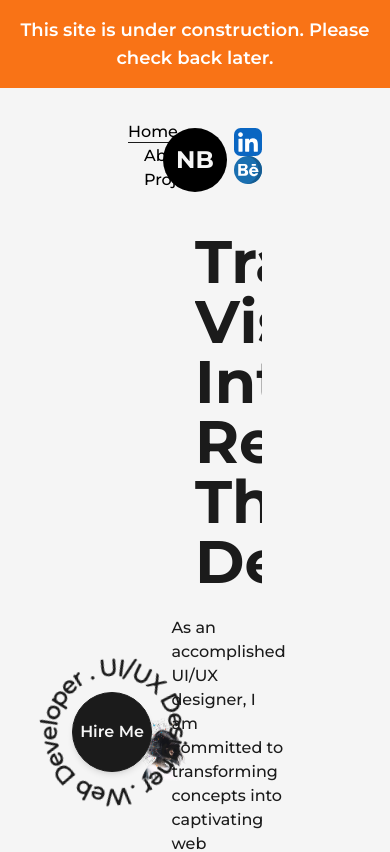
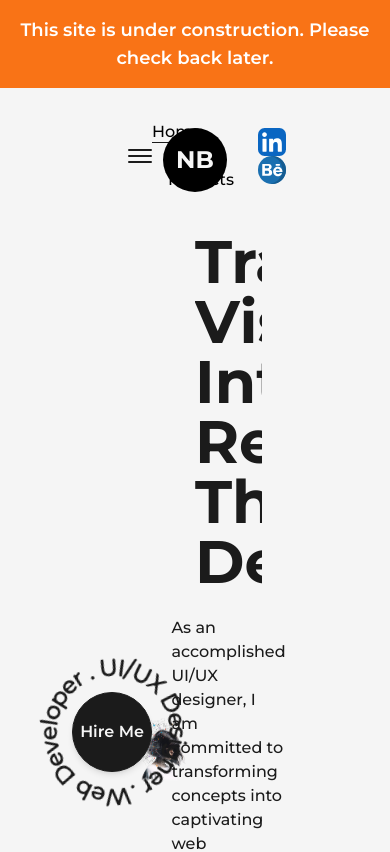
Before and after one commit to natalia-belei/natalia-belei.github.io, a Next.js app in the folder reactportfolio/: page / in a window 390 px wide. Shown: the top 852 px of the page. Built offline with nearby package versions, Linux system fonts and the light colour scheme.

Commit message:
Implement hamburger menu for mobile navigation

```diff
--- a/reactportfolio/src/components/NavBar.js
+++ b/reactportfolio/src/components/NavBar.js
@@ -1,4 +1,4 @@
-import React from 'react';
+import React, { useState } from 'react';
 import Logo from './Logo';
 import { CustomLink } from './CustomLink';
 import { BehanceIcon, LinkArrow, LinkedInIcon, PinterestIcon } from './Icons';
@@ -7,8 +7,27 @@ import config from 'config.js'
 import { contactsConfig } from '../../data-config/contacts.js';
 
 const NavBar = () => {
+  const [isOpen, setIsOpen] = useState(false);
+
+  const handleClick = () => {
+    setIsOpen(!isOpen);
+  };
+
   return (
     <header className='w-full px-32 py-8 font-medium flex items-center justify-between'>
+      <button className='hidden lg:flex flex-col justify-center items-center' onClick={handleClick}>
+        <span className={`bg-dark dark:bg-light block h-0.5 w-6 rounded-sm
+          transition-all duration-300 ease-out
+          -translate-y-0.5 ${isOpen ? 'rotate-45 translate-y-1' : '-translate-y-0.5'}`}>
+        </span>
+        <span className={`bg-dark dark:bg-light block h-0.5 w-6 rounded-sm my-0.5
+          transition-all duration-300 ease-out
+          ${isOpen ? 'opacity-0' : 'opacity-100'}`}></span>
+        <span className={`bg-dark dark:bg-light block h-0.5 w-6 rounded-sm
+          transition-all duration-300 ease-out
+          translate-y-0.5 ${isOpen ? '-rotate-45 -translate-y-1' : 'translate-y-0.5'}`}>
+        </span>
+      </button>
       <nav>
         <CustomLink href="/" title="Home" className='mr-4' />
         <CustomLink href="/about" title="About" className='mx-4' />
```
